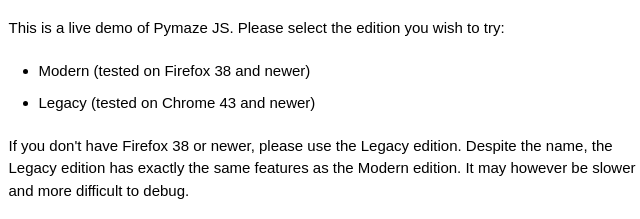
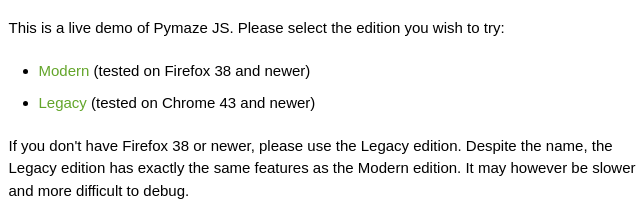
Before and after one commit to TotalVerb/pymaze-js, a plain HTML site: page index.html in a window 1280 px wide. Shown: the part 331-550 px from the top of the page, 315-955 px from the left. Drawn offline with nearby package versions, Linux system fonts and the light colour scheme.

```diff
--- a/index.html
+++ b/index.html
@@ -42,8 +42,10 @@
 <p>This is a live demo of Pymaze JS. Please select the edition you wish to try:</p>
 
 <ul>
-<li>Modern (tested on Firefox 38 and newer)</li>
-<li>Legacy (tested on Chrome 43 and newer)</li>
+<li>
+<a href="game/pymaze.html">Modern</a> (tested on Firefox 38 and newer)</li>
+<li>
+<a href="game/legacy.html">Legacy</a> (tested on Chrome 43 and newer)</li>
 </ul>
 
 <p>If you don't have Firefox 38 or newer, please use the Legacy edition. Despite the name, the Legacy edition has exactly the same features as the Modern edition. It may however be slower and more difficult to debug.</p>
--- a/params.json
+++ b/params.json
@@ -1 +1 @@
-{"name":"Pymaze JS","tagline":"A port of Pymaze (SJAM CS Club 2015 project) to Javascript.","body":"### Pymaze JS\r\nThis is a live demo of Pymaze JS. Please select the edition you wish to try:\r\n\r\n * Modern (tested on Firefox 38 and newer)\r\n * Legacy (tested on Chrome 43 and newer)\r\n\r\nIf you don't have Firefox 38 or newer, please use the Legacy edition. Despite the name, the Legacy edition has exactly the same features as the Modern edition. It may however be slower and more difficult to debug.\r\n\r\n### Authors and Contributors\r\nPymaze was the group project of SJAM's CS Club in 2015. Fengyang Wang (@TotalVerb) ported the original Pymaze, written in Python, to Javascript.\r\n","google":"","note":"Don't delete this file! It's used internally to help with page regeneration."}
+{"name":"Pymaze JS","tagline":"A port of Pymaze (SJAM CS Club 2015 project) to Javascript.","body":"### Pymaze JS\r\nThis is a live demo of Pymaze JS. Please select the edition you wish to try:\r\n\r\n * [Modern](game/pymaze.html) (tested on Firefox 38 and newer)\r\n * [Legacy](game/legacy.html) (tested on Chrome 43 and newer)\r\n\r\nIf you don't have Firefox 38 or newer, please use the Legacy edition. Despite the name, the Legacy edition has exactly the same features as the Modern edition. It may however be slower and more difficult to debug.\r\n\r\n### Authors and Contributors\r\nPymaze was the group project of SJAM's CS Club in 2015. Fengyang Wang (@TotalVerb) ported the original Pymaze, written in Python, to Javascript.\r\n","google":"","note":"Don't delete this file! It's used internally to help with page regeneration."}
```
